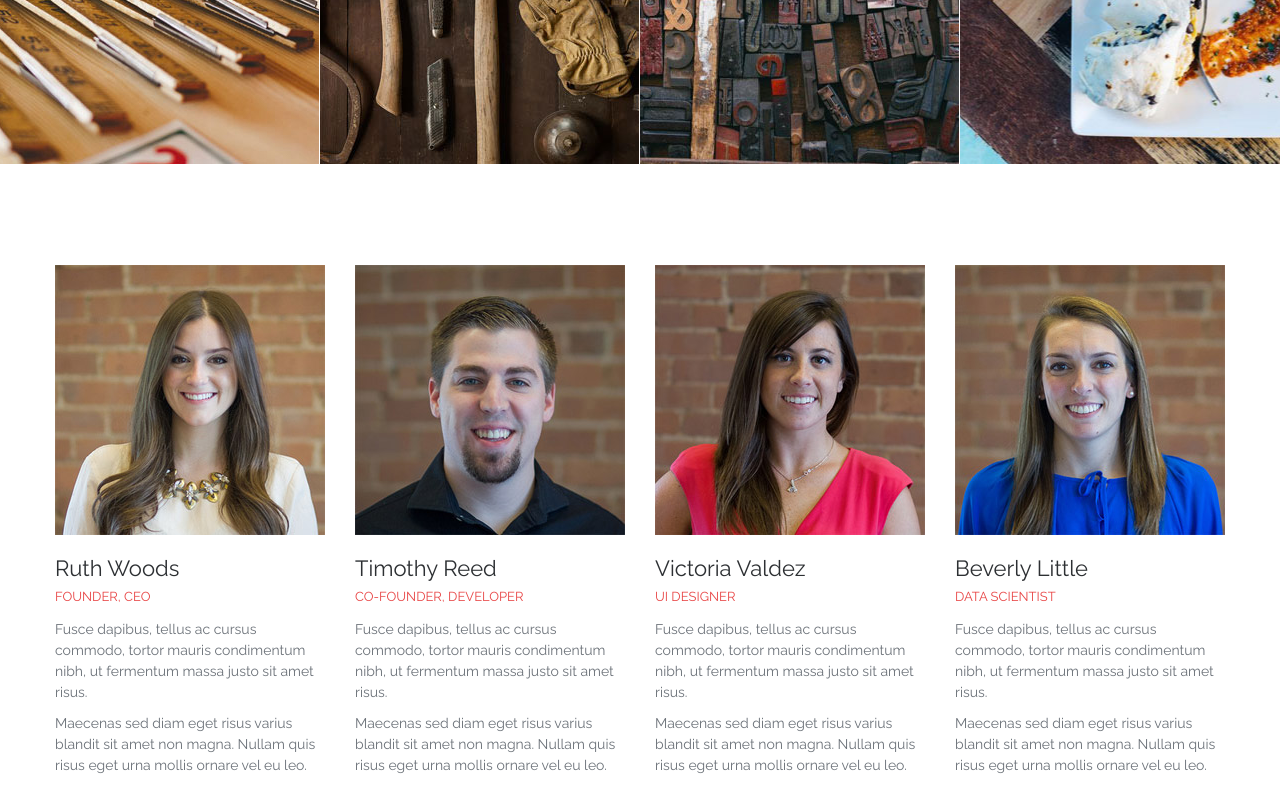
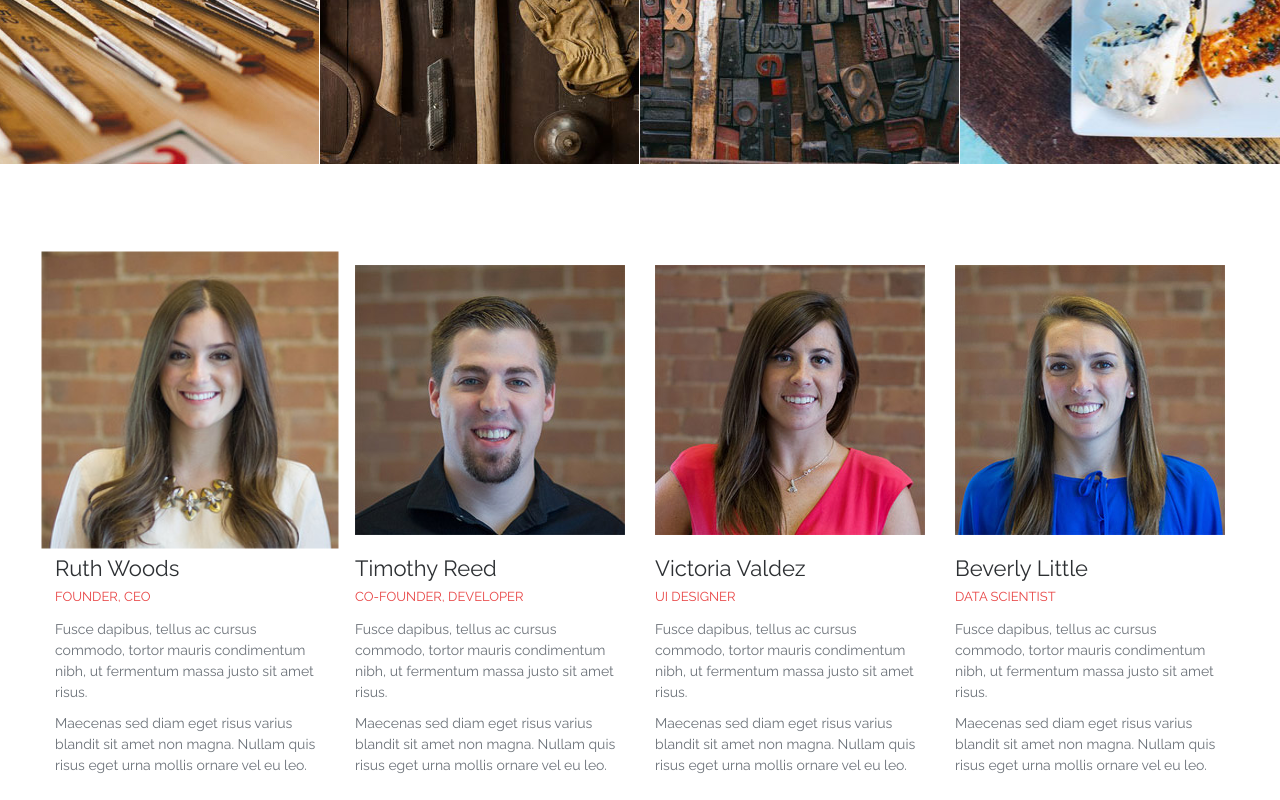
Before and after one commit to zandatttsu/zandatttsu.github.io, a plain HTML site: page index.html in a window 1280 px wide. In both pictures the pointer is over the picture 190 px from the left and 2351 px from the top of the page. Shown: the part 1951-2751 px from the top of the page. Drawn offline with nearby package versions, Linux system fonts and the light colour scheme.

Commit message:
Anim to jpg

```diff
--- a/css/style.css
+++ b/css/style.css
@@ -252,11 +252,16 @@ p {
     margin-bottom: 30px;
 }
 
+.team__photo:hover {
+    transform: scale(1.1);
+}
+
 .team__photo {
     display: block;
     max-width: 100%;
     height: auto;
     margin-bottom: 20px;
+    transition: .1s linear;
 }
 
 .team__name {
```
